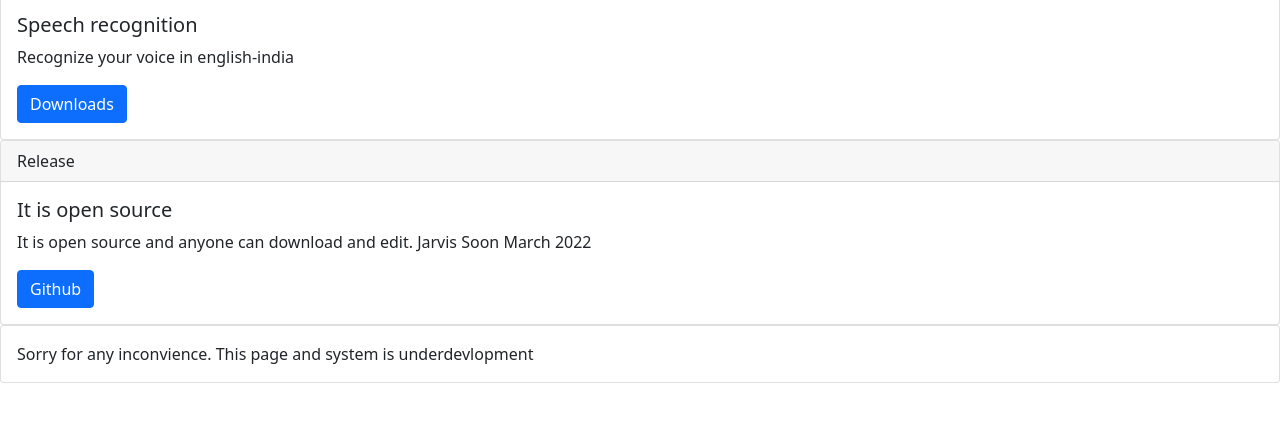
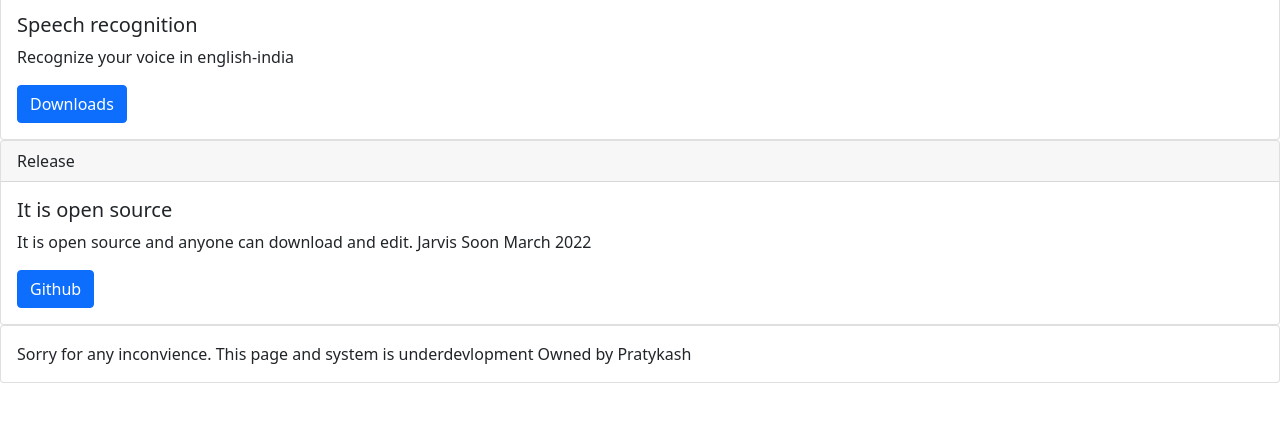
Before and after one commit to Pratykash2008/JarvisDataCtrl, a website: page public/index.html in a window 1280 px wide. Shown: the part 101-522 px from the top of the page. Drawn offline with nearby package versions, Linux system fonts and the light colour scheme.

Commit message:
Version 1.2.2

```diff
--- a/public/index.html
+++ b/public/index.html
@@ -98,7 +98,7 @@
   </div>
   <div class="card">
     <div class="card-body">
-      Sorry for any inconvience. This page and system is underdevlopment
+      Sorry for any inconvience. This page and system is underdevlopment Owned by Pratykash
     </div>
   </div>
 </body>
```
